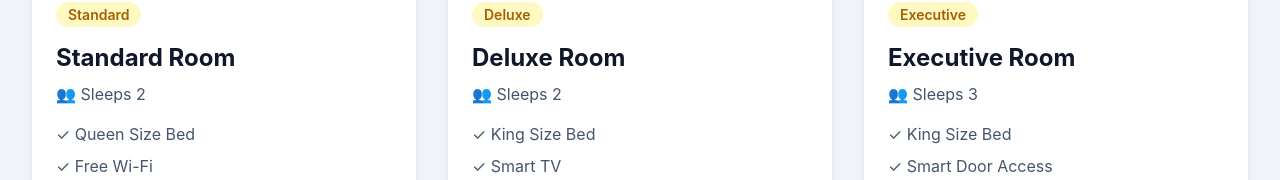
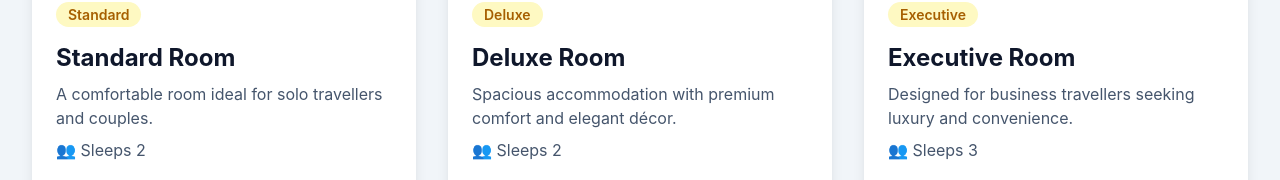
Before and after one commit to Jk0624/Kivis-Executive-Hotel-Software, a React (Vite) app: page /rooms in a window 1280 px wide. Shown: the part 536-716 px from the top of the page. Built offline with nearby package versions, Linux system fonts and the light colour scheme.

Commit message:
vComplete Admin Guest Management module, no errors

```diff
--- a/src/components/home/About.tsx
+++ b/src/components/home/About.tsx
@@ -1,4 +1,3 @@
-import { Building2, ShieldCheck, Sparkles } from "lucide-react";
 
 function About() {
   return (
--- a/src/components/rooms/RoomCard.tsx
+++ b/src/components/rooms/RoomCard.tsx
@@ -8,6 +8,7 @@ type RoomCardProps = {
   image: string;
   guests: number;
   description: string;
+
   amenities: string[];
 };
 
@@ -39,6 +40,10 @@ function RoomCard({
         <h2 className="mt-4 text-2xl font-bold text-slate-900">
           {name}
         </h2>
+
+        <p className="mt-2 text-slate-600">
+          {description}
+        </p>
 
 
         <p className="mt-2 text-slate-600">
--- a/src/pages/public/OTPVerification.tsx
+++ b/src/pages/public/OTPVerification.tsx
@@ -1,4 +1,4 @@
-import { Link, useLocation, useNavigate } from "react-router-dom";
+import { useLocation, useNavigate } from "react-router-dom";
 import { useState } from "react";
 import axios from "axios";
 import { X } from "lucide-react";
@@ -13,7 +13,6 @@ function OTPVerification() {
   const name = location.state?.name || "";
   const email = location.state?.email || "";
   const phone = location.state?.phone || "";
-
   const [otp, setOtp] = useState("");
 
   return (
```
